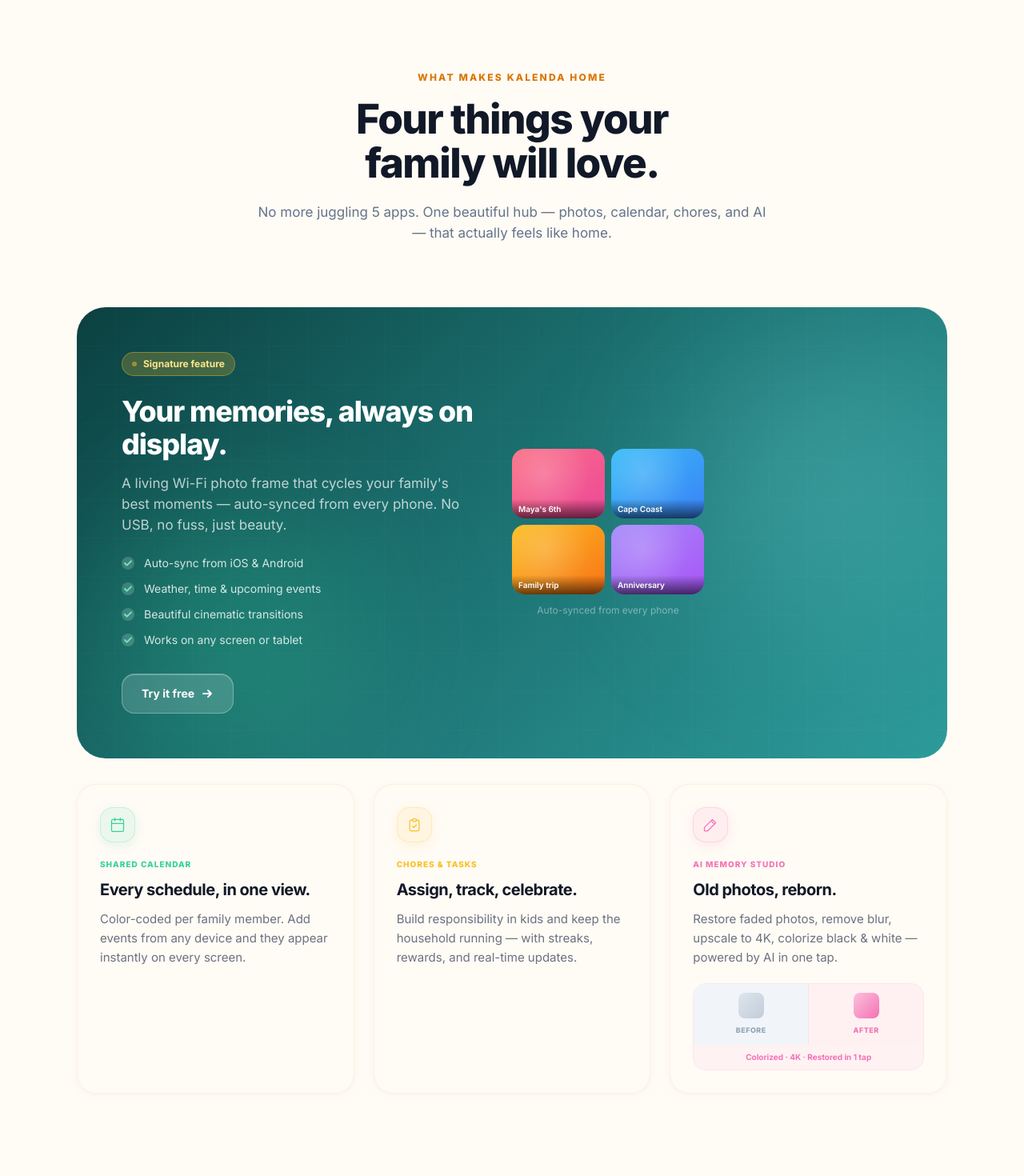
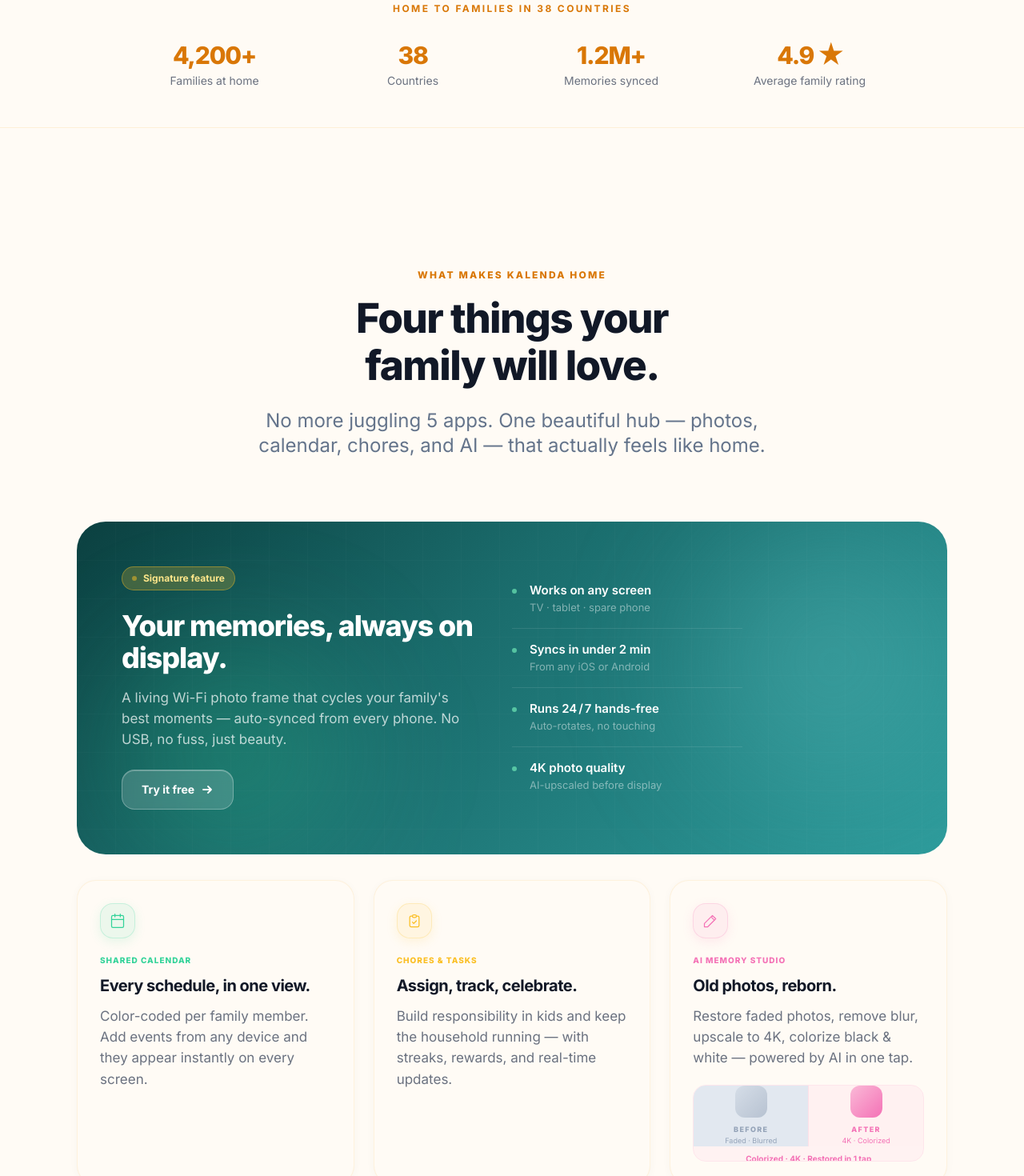
Before and after one commit to eoforidanso/kalenda, a React (Vite) app: page / in a window 1280 px wide. Shown: the part 1240-2710 px from the top of the page at 80% size. Built offline with nearby package versions, Linux system fonts and the light colour scheme.

Commit message:
polish: type rhythm, breathing room, no duplicate frame, simplified features, shorter testimonials, pricing tagline, +spacing

```diff
--- a/src/components/Landing.jsx
+++ b/src/components/Landing.jsx
@@ -243,12 +243,12 @@
 ];
 
 const TESTIMONIALS = [
-  { name: 'Sarah K.', role: 'Mom of 3 · Accra', stars: 5, quote: 'Kalenda replaced our kitchen whiteboard, photo frame, and family group chat. Our kids actually do their chores now because they can see everyone watching.' },
-  { name: 'James T.', role: 'Dad · London', stars: 5, quote: 'The Wi-Fi frame feature is stunning. Grandma in Kumasi sees new photos of the grandkids every single day without touching any app.' },
-  { name: 'Priya M.', role: 'Parent · Toronto', stars: 5, quote: 'The AI restoration feature made me cry. A 40-year-old faded photo of my parents — colorized, sharp, beautiful. Worth every penny.' },
-  { name: 'David L.', role: 'Father of 2 · NYC', stars: 5, quote: 'Setup took 4 minutes. The whole family was using it within the hour. Best family tech purchase we\'ve ever made.' },
-  { name: 'Amara F.', role: 'Mom · Nairobi', stars: 5, quote: 'My husband travels for work. The shared calendar and live photo frame keeps us connected as a family every single day.' },
-  { name: 'Chen W.', role: 'Parent · Singapore', stars: 5, quote: 'The AI memory studio is genuinely magical. We restored 30-year-old photos of my in-laws\' wedding — they were in tears.' },
+  { name: 'Sarah K.', role: 'Mom of 3 · Accra',     quote: 'Kalenda replaced our whiteboard, photo frame, and group chat. Our kids do their chores now — because everyone can see.' },
+  { name: 'James T.', role: 'Dad · London',          quote: 'Grandma in Kumasi sees new photos of the grandkids every day — without ever touching an app.' },
+  { name: 'Priya M.', role: 'Parent · Toronto',      quote: 'The AI restoration made me cry. A faded photo of my parents — colorized, sharp, beautiful again.' },
+  { name: 'David L.', role: 'Father of 2 · NYC',    quote: 'Setup took 4 minutes. The whole family was using it within the hour.' },
+  { name: 'Amara F.', role: 'Mom · Nairobi',         quote: 'My husband travels for work. Kalenda keeps our family connected — every single day.' },
+  { name: 'Chen W.',  role: 'Parent · Singapore',    quote: 'The AI studio is magical. We restored 30-year-old wedding photos of my in-laws — they were in tears.' },
 ];
 
 const PRICING = [
@@ -343,7 +343,7 @@
       </header>
 
       {/* ══════════ HERO ══════════ */}
-      <section className="relative pt-28 pb-20 sm:pt-36 sm:pb-28 overflow-hidden" style={{ background: 'linear-gradient(165deg, #0b4040 0%, #165e5e 18%, #1e7a7a 42%, #2d9b9b 68%, #3db5b5 100%)' }}>
+      <section className="relative pt-36 pb-28 sm:pt-52 sm:pb-44 overflow-hidden" style={{ background: 'linear-gradient(165deg, #0b4040 0%, #165e5e 18%, #1e7a7a 42%, #2d9b9b 68%, #3db5b5 100%)' }}>
         {/* Background mesh */}
         <div className="absolute inset-0 overflow-hidden pointer-events-none">
           <div className="absolute orb-1" style={{ top:'-20%', left:'-15%', width:'70%', height:'70%', background:'radial-gradient(circle, rgba(91,191,191,0.55) 0%, transparent 65%)', filter:'blur(80px)' }}/>
@@ -378,16 +378,16 @@
           </div>
 
           {/* Headline */}
-          <div className="text-center mb-8">
-            <h1 className="font-black leading-[1.06] tracking-tight mb-5"
-              style={{ fontSize: 'clamp(2.4rem, 5.5vw, 4.2rem)', color: 'white', letterSpacing: '-0.03em', textShadow: '0 4px 32px rgba(0,0,0,0.2)' }}>
+          <div className="text-center mb-14">
+            <h1 className="font-black leading-[1.12] tracking-tight mb-9"
+              style={{ fontSize: 'clamp(2.75rem, 5vw, 3.5rem)', color: 'white', letterSpacing: '-0.03em', textShadow: '0 4px 32px rgba(0,0,0,0.2)' }}>
               The frame that holds
               <br />
               <span style={{ background: 'linear-gradient(135deg, #fde68a 0%, #fbbf24 45%, #f59e0b 100%)', WebkitBackgroundClip:'text', WebkitTextFillColor:'transparent', backgroundClip:'text' }}>
                 your family together.
               </span>
             </h1>
-            <p className="mx-auto" style={{ color: 'rgba(255,255,255,0.75)', fontSize: '1.0625rem', lineHeight: 1.55, maxWidth: '600px', letterSpacing: '-0.01em' }}>
+            <p className="mx-auto" style={{ color: 'rgba(255,255,255,0.72)', fontSize: '1.5rem', lineHeight: 1.4, maxWidth: '600px', letterSpacing: '-0.01em' }}>
               Every photo, every plan, every memory — alive on one beautiful screen. Synced in real time from every phone in your home.
             </p>
           </div>
@@ -447,16 +447,16 @@
       </section>
 
       {/* ══════════ FEATURES — Part 1: Hero Feature (Wi-Fi Frame) ══════════ */}
-      <section id="features" className="py-24 sm:py-32 overflow-hidden">
+      <section id="features" className="py-32 sm:py-44 overflow-hidden">
         <div className="max-w-6xl mx-auto px-5 sm:px-8">
 
           {/* Section label */}
           <div className="text-center mb-16 sm:mb-20 reveal" ref={el => el && new IntersectionObserver(([e]) => e.isIntersecting && e.target.classList.add('visible'), { threshold: 0.2 }).observe(el)}>
             <p className="text-xs font-black uppercase tracking-[0.18em] mb-4" style={{ color: '#d97706' }}>What makes Kalenda home</p>
-            <h2 className="font-black text-gray-900 mb-5" style={{ fontSize: 'clamp(3rem, 4vw, 3.75rem)', letterSpacing: '-0.03em', lineHeight: '1.08' }}>
+            <h2 className="font-black text-gray-900 mb-6" style={{ fontSize: 'clamp(2.875rem, 4vw, 3.25rem)', letterSpacing: '-0.03em', lineHeight: 1.15 }}>
               Four things your<br className="hidden sm:block" /> family will love.
             </h2>
-            <p className="mx-auto" style={{ color: '#64748b', fontSize: '1.0625rem', lineHeight: 1.55, maxWidth: '640px' }}>No more juggling 5 apps. One beautiful hub — photos, calendar, chores, and AI — that actually feels like home.</p>
+            <p className="mx-auto" style={{ color: '#64748b', fontSize: '1.5rem', lineHeight: 1.3, maxWidth: '660px' }}>No more juggling 5 apps. One beautiful hub — photos, calendar, chores, and AI — that actually feels like home.</p>
           </div>
 
           {/* ── Hero feature: Wi-Fi Frame ── */}
@@ -483,14 +483,6 @@
                 <p className="mb-6" style={{ color: 'rgba(255,255,255,0.72)', fontSize: '1.0625rem', lineHeight: 1.55 }}>
                   A living Wi-Fi photo frame that cycles your family's best moments — auto-synced from every phone. No USB, no fuss, just beauty.
                 </p>
-                <ul className="space-y-3 mb-8">
-                  {['Auto-sync from iOS & Android', 'Weather, time & upcoming events', 'Beautiful cinematic transitions', 'Works on any screen or tablet'].map(b => (
-                    <li key={b} className="flex items-center gap-3 text-sm" style={{ color: 'rgba(255,255,255,0.82)' }}>
-                      <svg viewBox="0 0 12 12" fill="none" className="w-4 h-4 shrink-0"><circle cx="6" cy="6" r="6" fill="rgba(255,255,255,0.18)"/><path d="M3 6l2 2 4-4" stroke="#6ee7b7" strokeWidth="1.5" strokeLinecap="round" strokeLinejoin="round"/></svg>
-                      {b}
-                    </li>
-                  ))}
-                </ul>
                 <button onClick={openSignup}
                   className="inline-flex items-center gap-2 px-6 py-3.5 rounded-2xl text-sm font-bold text-white transition-all duration-200 active:scale-95"
                   style={{ background: 'rgba(255,255,255,0.16)', border: '1px solid rgba(255,255,255,0.28)', backdropFilter: 'blur(8px)', WebkitBackdropFilter: 'blur(8px)', boxShadow: 'inset 0 1px 0 rgba(255,255,255,0.25)' }}>
@@ -499,26 +491,23 @@
                 </button>
               </div>
 
-              {/* Right: photo mosaic — unique, no frame hardware repeat */}
-              <div className="flex-shrink-0" style={{ minWidth: '240px' }}>
-                <div className="grid grid-cols-2 gap-2">
-                  {[
-                    { bg: 'from-rose-400 to-pink-500',     label: "Maya's 6th" },
-                    { bg: 'from-sky-400 to-blue-500',      label: 'Cape Coast' },
-                    { bg: 'from-amber-400 to-orange-500',  label: 'Family trip' },
-                    { bg: 'from-violet-400 to-purple-500', label: 'Anniversary' },
-                  ].map((photo, pi) => (
-                    <div key={pi} className={`relative rounded-2xl overflow-hidden bg-gradient-to-br ${photo.bg}`}
-                      style={{ aspectRatio: '4/3' }}>
-                      <div className="absolute inset-0" style={{ background: 'radial-gradient(circle at 35% 35%, rgba(255,255,255,0.2) 0%, transparent 60%)' }} />
-                      <div className="absolute bottom-0 inset-x-0 px-2 py-1.5"
-                        style={{ background: 'linear-gradient(to top, rgba(0,0,0,0.6), transparent)' }}>
-                        <p className="text-white text-[10px] font-semibold leading-tight">{photo.label}</p>
-                      </div>
+              {/* Right: key specs — no frame hardware repeat */}
+              <div className="flex-shrink-0 w-full lg:w-72">
+                {[
+                  { label: 'Works on any screen', note: 'TV · tablet · spare phone' },
+                  { label: 'Syncs in under 2 min', note: 'From any iOS or Android' },
+                  { label: 'Runs 24 / 7 hands-free', note: 'Auto-rotates, no touching' },
+                  { label: '4K photo quality', note: 'AI-upscaled before display' },
+                ].map((item, i) => (
+                  <div key={i} className="flex items-start gap-4 py-4"
+                    style={{ borderBottom: i < 3 ? '1px solid rgba(255,255,255,0.1)' : 'none' }}>
+                    <div className="w-1.5 h-1.5 rounded-full mt-2 shrink-0" style={{ background: 'rgba(110,231,183,0.7)' }} />
+                    <div>
+                      <p className="font-semibold text-white" style={{ fontSize: '0.9375rem', lineHeight: 1.3 }}>{item.label}</p>
+                      <p style={{ fontSize: '0.8125rem', color: 'rgba(255,255,255,0.45)', marginTop: '2px' }}>{item.note}</p>
                     </div>
-                  ))}
-                </div>
-                <p className="text-center text-xs mt-3" style={{ color: 'rgba(255,255,255,0.42)' }}>Auto-synced from every phone</p>
+                  </div>
+                ))}
               </div>
             </div>
           </div>
@@ -545,19 +534,29 @@
 
                 <p className="text-[10px] font-black uppercase tracking-widest mb-3" style={{ color: f.color }}>{f.title}</p>
                 <h3 className="text-gray-900 font-bold mb-3" style={{ fontSize: '1.25rem', letterSpacing: '-0.025em', lineHeight: 1.25 }}>{f.headline}</h3>
-                <p className="text-gray-500 mb-5" style={{ fontSize: '0.9375rem', lineHeight: 1.6 }}>{f.body}</p>
+                <p className="text-gray-500 mb-5" style={{ fontSize: '1.0625rem', lineHeight: 1.55 }}>{f.body}</p>
 
                 {f.title === 'AI Memory Studio' ? (
-                  <div className="rounded-2xl overflow-hidden mt-1" style={{ border: `1px solid ${f.color}28` }}>
+                    <div className="rounded-2xl overflow-hidden mt-1" style={{ border: `1px solid ${f.color}28`, height: '96px' }}>
                     <div className="flex" style={{ height: '76px' }}>
-                      <div className="flex-1 flex flex-col items-center justify-center gap-2" style={{ background: '#f1f5f9' }}>
-                        <div className="w-8 h-8 rounded-lg" style={{ background: 'linear-gradient(135deg, #cbd5e1, #94a3b8)', opacity: 0.5 }} />
-                        <span className="text-[9px] font-black uppercase tracking-wider text-slate-400">Before</span>
+                      <div className="flex-1 relative overflow-hidden" style={{ background: '#e2e8f0' }}>
+                        <div className="h-full flex flex-col items-center justify-center gap-2 px-3">
+                          <div className="w-10 h-10 rounded-xl" style={{ background: 'linear-gradient(135deg, #cbd5e1, #94a3b8)', opacity: 0.55 }} />
+                          <div>
+                            <p className="text-[9px] font-black uppercase tracking-[0.15em] text-slate-400 text-center">Before</p>
+                            <p className="text-[9px] text-slate-400 text-center mt-0.5" style={{ lineHeight: 1.4 }}>Faded · Blurred</p>
+                          </div>
+                        </div>
                       </div>
                       <div className="w-px" style={{ background: `${f.color}35` }} />
-                      <div className="flex-1 flex flex-col items-center justify-center gap-2" style={{ background: `${f.color}12` }}>
-                        <div className="w-8 h-8 rounded-lg" style={{ background: `linear-gradient(135deg, ${f.color}60, ${f.color})` }} />
-                        <span className="text-[9px] font-black uppercase tracking-wider" style={{ color: f.color }}>After</span>
+                      <div className="flex-1 relative overflow-hidden" style={{ background: `${f.color}12` }}>
+                        <div className="h-full flex flex-col items-center justify-center gap-2 px-3">
+                          <div className="w-10 h-10 rounded-xl" style={{ background: `linear-gradient(135deg, ${f.color}70, ${f.color})` }} />
+                          <div>
+                            <p className="text-[9px] font-black uppercase tracking-[0.15em] text-center" style={{ color: f.color }}>After</p>
+                            <p className="text-[9px] text-center mt-0.5" style={{ lineHeight: 1.4, color: f.color }}>4K · Colorized</p>
+                          </div>
+                        </div>
                       </div>
                     </div>
                     <div className="py-2 text-center text-[10px] font-bold" style={{ background: `${f.color}10`, color: f.color }}>
@@ -573,12 +572,12 @@
       </section>
 
       {/* ══════════ HOW IT WORKS ══════════ */}
-      <section id="how-it-works" className="py-24 sm:py-32" style={{ background: 'linear-gradient(165deg, #0b4040 0%, #165e5e 25%, #1e7a7a 55%, #2d9b9b 100%)' }}>
+      <section id="how-it-works" className="py-32 sm:py-44" style={{ background: 'linear-gradient(165deg, #0b4040 0%, #165e5e 25%, #1e7a7a 55%, #2d9b9b 100%)' }}>
         <div className="max-w-5xl mx-auto px-5 sm:px-8">
           <div className="text-center mb-16">
             <p className="text-xs font-black uppercase tracking-[0.18em] mb-4" style={{ color: '#6ee7b7' }}>Setup in minutes</p>
-            <h2 className="font-black mb-5" style={{ color: 'white', fontSize: 'clamp(3rem, 4vw, 3.75rem)', letterSpacing: '-0.03em', lineHeight: '1.08' }}>You're four steps away from home.</h2>
-            <p style={{ color: 'rgba(255,255,255,0.65)', fontSize: '1.0625rem', lineHeight: 1.55 }}>No tech skills needed. If you can set up Netflix, you can set up Kalenda.</p>
+            <h2 className="font-black mb-6" style={{ color: 'white', fontSize: 'clamp(2.875rem, 4vw, 3.25rem)', letterSpacing: '-0.03em', lineHeight: 1.15 }}>You’re four steps away from home.</h2>
+            <p style={{ color: 'rgba(255,255,255,0.62)', fontSize: '1.5rem', lineHeight: 1.3 }}>No tech skills needed. If you can set up Netflix, you can set up Kalenda.</p>
           </div>
           <div className="grid sm:grid-cols-2 lg:grid-cols-4 gap-6">
             {[
@@ -598,11 +597,11 @@
       </section>
 
       {/* ══════════ TESTIMONIALS ══════════ */}
-      <section className="py-24 sm:py-32 overflow-hidden">
+      <section className="py-32 sm:py-44 overflow-hidden">
         <div className="max-w-6xl mx-auto px-5 sm:px-8">
           <div className="text-center mb-16">
             <p className="text-xs font-black uppercase tracking-[0.18em] mb-4" style={{ color: '#d97706' }}>From families who found their home</p>
-            <h2 className="font-black text-gray-900 mb-5" style={{ fontSize: 'clamp(3rem, 4vw, 3.75rem)', letterSpacing: '-0.03em', lineHeight: '1.08' }}>
+            <h2 className="font-black text-gray-900 mb-6" style={{ fontSize: 'clamp(2.875rem, 4vw, 3.25rem)', letterSpacing: '-0.03em', lineHeight: 1.15 }}>
               Some things you can only feel.
             </h2>
             <div className="flex items-center justify-center gap-1">
@@ -612,11 +611,8 @@
           </div>
           <div className="grid sm:grid-cols-2 lg:grid-cols-3 gap-5">
             {TESTIMONIALS.map((t, i) => (
-              <div key={i} className="rounded-3xl p-6 flex flex-col" style={{ background: i % 3 === 1 ? 'linear-gradient(135deg, #0b4040, #1e7a7a)' : '#fffbf5', border: `1px solid ${i%3===1 ? 'rgba(255,255,255,0.12)' : 'rgba(245,158,11,0.12)'}`, boxShadow: '0 2px 12px rgba(0,0,0,0.03)' }}>
-                <div className="flex gap-0.5 mb-4">
-                  {Array(t.stars).fill(0).map((_,j) => <span key={j} style={{ color: i%3===1 ? '#fbbf24' : '#f59e0b', fontSize:'13px' }}>★</span>)}
-                </div>
-                <p className="text-sm leading-relaxed flex-1 mb-5" style={{ color: i%3===1 ? 'rgba(255,255,255,0.82)' : '#4b5563', fontStyle:'italic' }}>"{t.quote}"</p>
+              <div key={i} className="rounded-3xl p-7 flex flex-col" style={{ background: i % 3 === 1 ? 'linear-gradient(135deg, #0b4040, #1e7a7a)' : '#fffbf5', border: `1px solid ${i%3===1 ? 'rgba(255,255,255,0.12)' : 'rgba(245,158,11,0.12)'}`, boxShadow: '0 2px 12px rgba(0,0,0,0.03)' }}>
+                <p className="flex-1 mb-6" style={{ color: i%3===1 ? 'rgba(255,255,255,0.82)' : '#4b5563', fontStyle:'italic', fontSize: '1.0625rem', lineHeight: 1.6 }}>“{t.quote}”</p>
                 <div className="flex items-center gap-3 pt-4" style={{ borderTop: `1px solid ${i%3===1 ? 'rgba(255,255,255,0.12)' : 'rgba(226,236,240,0.7)'}` }}>
                   <div className="w-9 h-9 rounded-full flex items-center justify-center shrink-0 text-sm font-black"
                     style={{ background: i%3===1 ? 'rgba(255,255,255,0.18)' : 'rgba(91,191,191,0.14)', color: i%3===1 ? 'white' : '#2d9b9b', border: i%3===1 ? '1px solid rgba(255,255,255,0.22)' : '1px solid rgba(91,191,191,0.25)' }}>
@@ -634,12 +630,12 @@
       </section>
 
       {/* ══════════ PRICING ══════════ */}
-      <section id="pricing" className="py-24 sm:py-32" style={{ background: '#fffbf5' }}>
+      <section id="pricing" className="py-32 sm:py-44" style={{ background: '#fffbf5' }}>
         <div className="max-w-5xl mx-auto px-5 sm:px-8">
           <div className="text-center mb-16">
             <p className="text-xs font-black uppercase tracking-[0.18em] mb-4" style={{ color: '#d97706' }}>Find your family's plan</p>
-            <h2 className="font-black text-gray-900 mb-5" style={{ fontSize: 'clamp(3rem, 4vw, 3.75rem)', letterSpacing: '-0.03em', lineHeight: '1.08' }}>One price. Your whole family.</h2>
-            <p style={{ color: '#64748b', fontSize: '1.0625rem', lineHeight: 1.55 }}>Free to start. Upgrade when your family is ready.</p>
+            <h2 className="font-black text-gray-900 mb-6" style={{ fontSize: 'clamp(2.875rem, 4vw, 3.25rem)', letterSpacing: '-0.03em', lineHeight: 1.15 }}>One price. Your whole family.</h2>
+            <p className="mx-auto" style={{ color: '#64748b', fontSize: '1.5rem', lineHeight: 1.3, maxWidth: '660px' }}>One subscription. Your family’s memories, routines, and connection — finally in one place.</p>
           </div>
           <div className="grid sm:grid-cols-3 gap-6">
             {PRICING.map((p, i) => (
@@ -680,11 +676,11 @@
       </section>
 
       {/* ══════════ FAQ ══════════ */}
-      <section id="faq" className="py-24 sm:py-32">
+      <section id="faq" className="py-32 sm:py-44">
         <div className="max-w-2xl mx-auto px-5 sm:px-8">
           <div className="text-center mb-14">
             <p className="text-xs font-black uppercase tracking-[0.18em] mb-4" style={{ color: '#d97706' }}>Got questions?</p>
-            <h2 className="font-black text-gray-900" style={{ fontSize: 'clamp(3rem, 4vw, 3.75rem)', letterSpacing: '-0.03em', lineHeight: '1.08' }}>Everything you're wondering.</h2>
+            <h2 className="font-black text-gray-900" style={{ fontSize: 'clamp(2.875rem, 4vw, 3.25rem)', letterSpacing: '-0.03em', lineHeight: 1.15 }}>Everything you’re wondering.</h2>
           </div>
           <div className="space-y-3">
             {FAQS.map((faq, i) => (
@@ -706,17 +702,17 @@
       </section>
 
       {/* ══════════ FINAL CTA ══════════ */}
-      <section className="py-24 sm:py-32 relative overflow-hidden" style={{ background: 'linear-gradient(145deg, #0b4040 0%, #165e5e 30%, #1e7a7a 65%, #2d9b9b 100%)' }}>
+      <section className="py-32 sm:py-44 relative overflow-hidden" style={{ background: 'linear-gradient(145deg, #0b4040 0%, #165e5e 30%, #1e7a7a 65%, #2d9b9b 100%)' }}>
         <div className="absolute inset-0 pointer-events-none">
           <div className="absolute orb-2" style={{ top:'-30%', right:'-20%', width:'60%', height:'60%', background:'radial-gradient(circle, rgba(52,211,153,0.3) 0%, transparent 65%)', filter:'blur(80px)' }}/>
           <div className="absolute orb-3" style={{ bottom:'-20%', left:'-10%', width:'55%', height:'55%', background:'radial-gradient(circle, rgba(91,191,191,0.4) 0%, transparent 65%)', filter:'blur(70px)' }}/>
         </div>
         <div className="relative z-10 max-w-3xl mx-auto px-5 sm:px-8 text-center">
           <p className="text-xs font-black uppercase tracking-[0.18em] mb-5" style={{ color: '#6ee7b7' }}>Start today</p>
-          <h2 className="font-black text-white mb-5" style={{ fontSize: 'clamp(3rem, 4vw, 3.75rem)', letterSpacing: '-0.03em', lineHeight: '1.08' }}>
+          <h2 className="font-black text-white mb-6" style={{ fontSize: 'clamp(2.875rem, 4vw, 3.25rem)', letterSpacing: '-0.03em', lineHeight: 1.15 }}>
             Your family deserves<br />a frame this good.
           </h2>
-          <p style={{ color: 'rgba(255,255,255,0.68)', fontSize: '1.0625rem', lineHeight: 1.55, maxWidth: '640px', margin: '0 auto 2.5rem' }}>
+          <p style={{ color: 'rgba(255,255,255,0.68)', fontSize: '1.5rem', lineHeight: 1.35, maxWidth: '620px', margin: '0 auto 2.5rem' }}>
             4,200 families are already home. Join them — free to start, live in 4 minutes.
           </p>
           <div className="flex flex-col sm:flex-row items-center justify-center gap-3">
```
